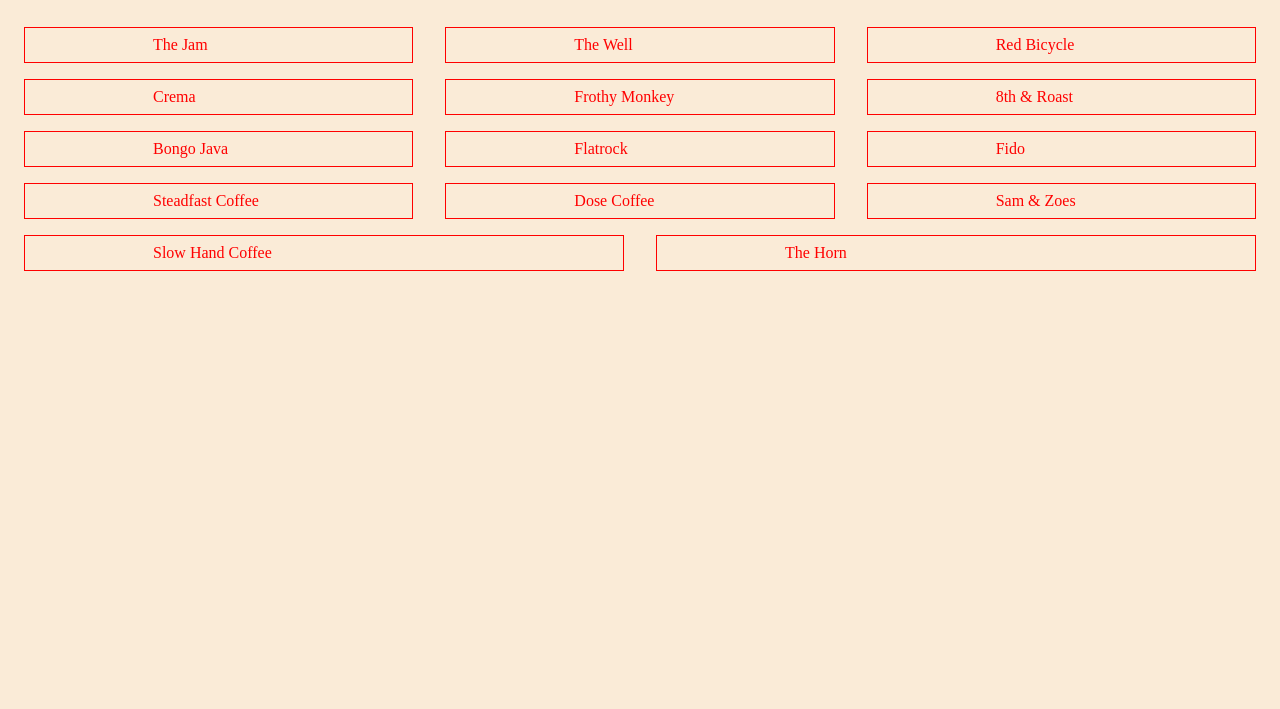
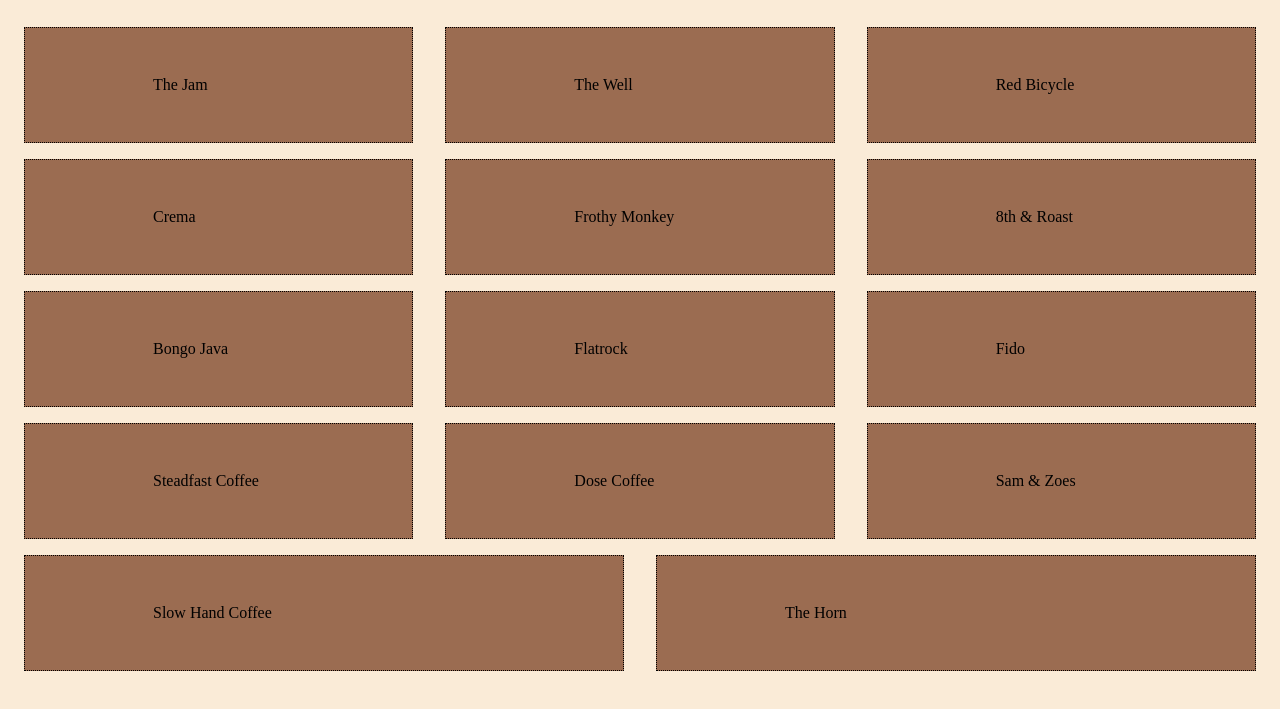
Before and after one commit to Houston-Smith/Coffee-Houses-of-Nashville, a plain HTML site: page index.html in a window 1280 px wide. Shown: the part 61-770 px from the top of the page. Drawn offline with Linux system fonts and the light colour scheme.

Commit message:
Formatted Coffe Hous List

```diff
--- a/styles.css
+++ b/styles.css
@@ -6,18 +6,14 @@ body {
   list-style-type: none;
   display:flex;
   flex-wrap: wrap;
-  flex-direction: row;
-  justify-content: center;
-  align-items: stretch;
 }
 
 .shop {
-  align-self: center;
-  list-style-type: none;
-  border: 1px solid;
-  border-color: red;
-  padding: .5em 8em;
-  color: red;
+  border: 1px dotted;
+  border-color: black;
+  padding: 3em 8em;
+  color: black;
   margin: .5em 1em;
-  flex: 1
+  flex: 1;
+  background-color: rgb(155, 108, 81);
 }
```
